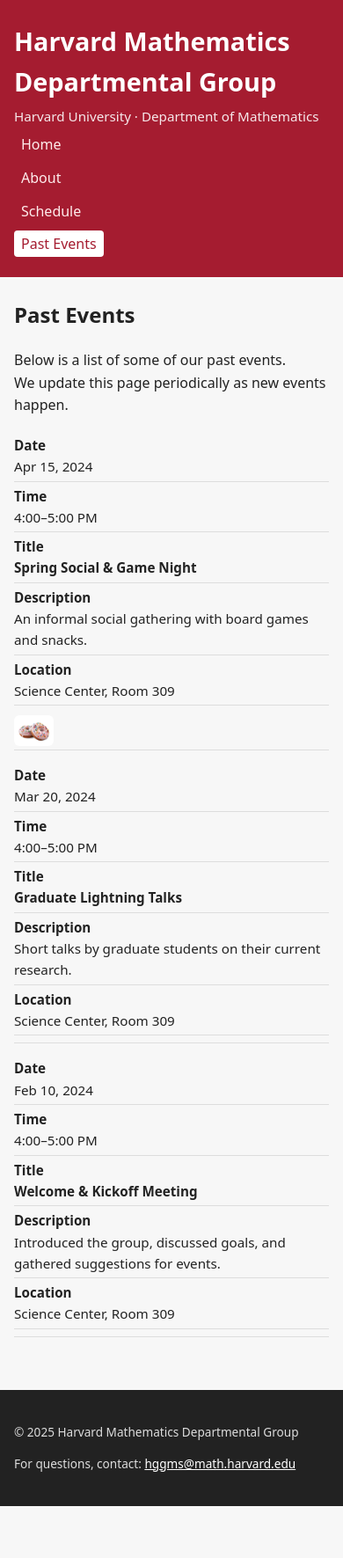
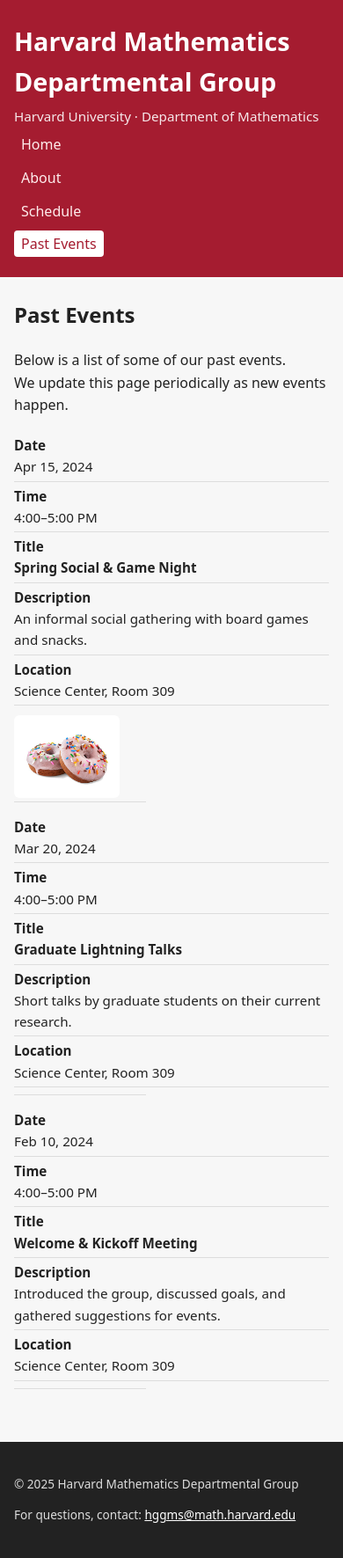
Before and after one commit to szhang612/hggms, a Jekyll site: the page built from past-events.md, in a window 390 px wide. Shown: the whole page at 88% size. Built offline with Jekyll 4.4.1, drawn with Linux system fonts in a browser that asks for light colours; before the commit the page ends 1712 px from its top, so only the background shows below that.

Commit message:
Update style.css

```diff
--- a/assets/css/style.css
+++ b/assets/css/style.css
@@ -116,7 +116,11 @@ body {
   font-size: 0.9rem;
   color: #555;
 }
-
+/* Limit width of the Photos column */
+.schedule-table td:nth-child(6),
+.schedule-table th:nth-child(6) {
+  width: 150px;
+}
 @media (max-width: 700px) {
   .site-nav ul {
     flex-direction: column;
@@ -166,6 +170,11 @@ body {
   .schedule-table td:nth-of-type(5)::before {
     content: "Location";
   }
+  .schedule-table td img {
+  max-width: 120px !important;  /* change this to whatever size you want */
+  height: auto !important;
+  display: block;
+}
 .event-photo-list {
   margin-top: 0.4rem;
   display: flex;
@@ -234,5 +243,4 @@ body {
   }
 }
 
-
 }
```
